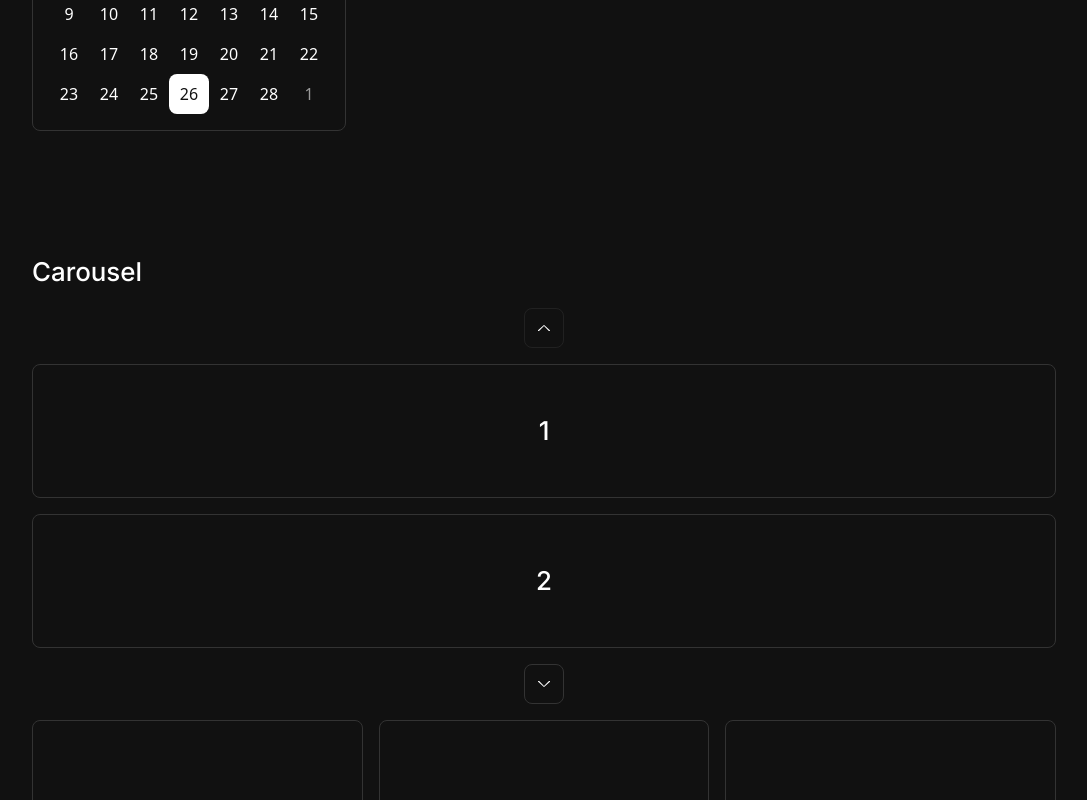
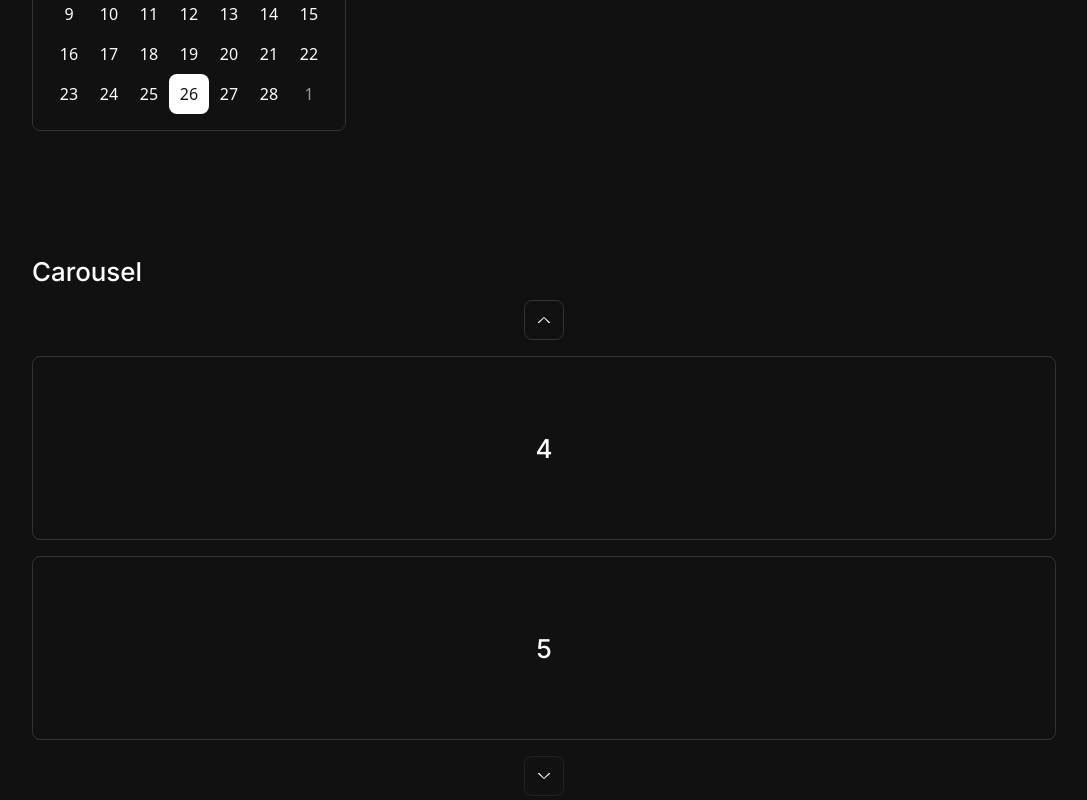
Before and after one commit to rarescovei5/Principium-UI, a React (Vite) app: page / in a window 1280 px wide. Shown: the part 2460-3260 px from the top of the page, without its empty margins (96-1183 px from the left). Built offline with nearby package versions, Linux system fonts and the light colour scheme.

Commit message:
Added autoplay to Carousel.tsx
Carousel didn't need h-full, the issue was that I was giving h-100 to carousel instead of carouselcontent

```diff
--- a/src/App.tsx
+++ b/src/App.tsx
@@ -186,8 +186,8 @@ function App() {
       <div className="w-[80%] mx-auto">
         <h3 className="h3">Carousel</h3>
         <div className="py-16">
-          <Carousel orientation="vertical">
-            <CarouselContent>
+          <Carousel autoPlay={2000} orientation="vertical">
+            <CarouselContent className="h-100">
               {[0, 0, 0, 0, 0].map((_, index) => {
                 return (
                   <CarouselItem className="basis-1/2" key={index}>
@@ -200,7 +200,7 @@ function App() {
             </CarouselContent>
           </Carousel>
         </div>
-        <Carousel orientation="horizontal">
+        <Carousel autoPlay={2000} orientation="horizontal">
           <CarouselContent>
             {[0, 0, 0, 0, 0].map((_, index) => {
               return (
--- a/src/ModernTheme/Carousel.tsx
+++ b/src/ModernTheme/Carousel.tsx
@@ -19,9 +19,11 @@ const Carousel = ({
   children,
   orientation = 'horizontal',
   className,
+  autoPlay = 0,
   ...props
 }: React.HTMLAttributes<any> & {
   orientation?: 'horizontal' | 'vertical';
+  autoPlay?: number;
 }) => {
   const [index, setIndex] = useState(0);
   const [maxIndex, setMaxIndex] = useState(0);
@@ -39,6 +41,21 @@ const Carousel = ({
       return newIndex;
     });
   };
+  useEffect(() => {
+    if (!autoPlay) return;
+
+    const handleAutoPlay = () => {
+      if (index === maxIndex) {
+        scroll(-maxIndex);
+      } else {
+        scroll(1);
+      }
+    };
+
+    const interval = setInterval(handleAutoPlay, autoPlay);
+
+    return () => clearInterval(interval);
+  }, [autoPlay, index, maxIndex, scroll]);
 
   return (
     <CarouselContext.Provider value={{ orientation, index, setMaxIndex }}>
@@ -77,10 +94,10 @@ const NavButton = ({
     direction === 'prev'
       ? isHorizontal
         ? 'right-[calc(100%+1rem)] top-1/2 -translate-y-1/2'
-        : 'bottom-[calc(100%+0.5rem)] left-1/2 -translate-x-1/2'
+        : 'bottom-[calc(100%+1rem)] left-1/2 -translate-x-1/2'
       : isHorizontal
       ? 'left-[calc(100%+1rem)] top-1/2 -translate-y-1/2'
-      : 'top-[calc(100%+0.5rem)] left-1/2 -translate-x-1/2';
+      : 'top-[calc(100%+1rem)] left-1/2 -translate-x-1/2';
   const rotation =
     direction === 'prev'
       ? isHorizontal
@@ -139,10 +156,9 @@ const CarouselContent = ({
           ? containerRef.current.children[0]?.getBoundingClientRect().width || 1
           : containerRef.current.children[0]?.getBoundingClientRect().height ||
             1;
-      console.log(carouselSize, itemSize);
 
       const visibleItems = Math.round(carouselSize / itemSize);
-      console.log(visibleItems);
+
       const maxIndex = Math.max(itemsCount - visibleItems, 0);
       context.setMaxIndex(maxIndex);
     }
@@ -152,8 +168,10 @@ const CarouselContent = ({
     <div ref={carouselRef} className="overflow-hidden flex-1">
       <div
         ref={containerRef}
-        className={`flex h-full ${
-          context.orientation === 'horizontal' ? 'flex-row -mx-2' : 'flex-col'
+        className={`flex ${
+          context.orientation === 'horizontal'
+            ? 'flex-row -mx-2'
+            : 'flex-col -my-2'
         } ${className}`}
         {...props}
       >
```
